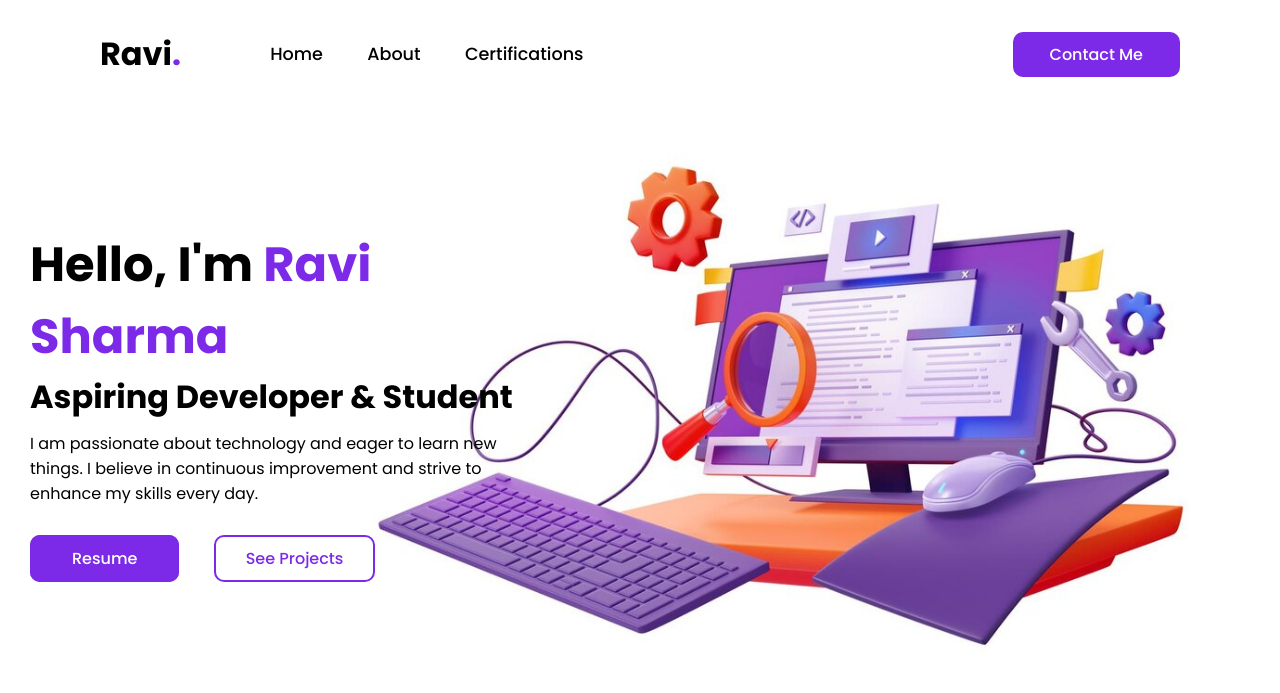
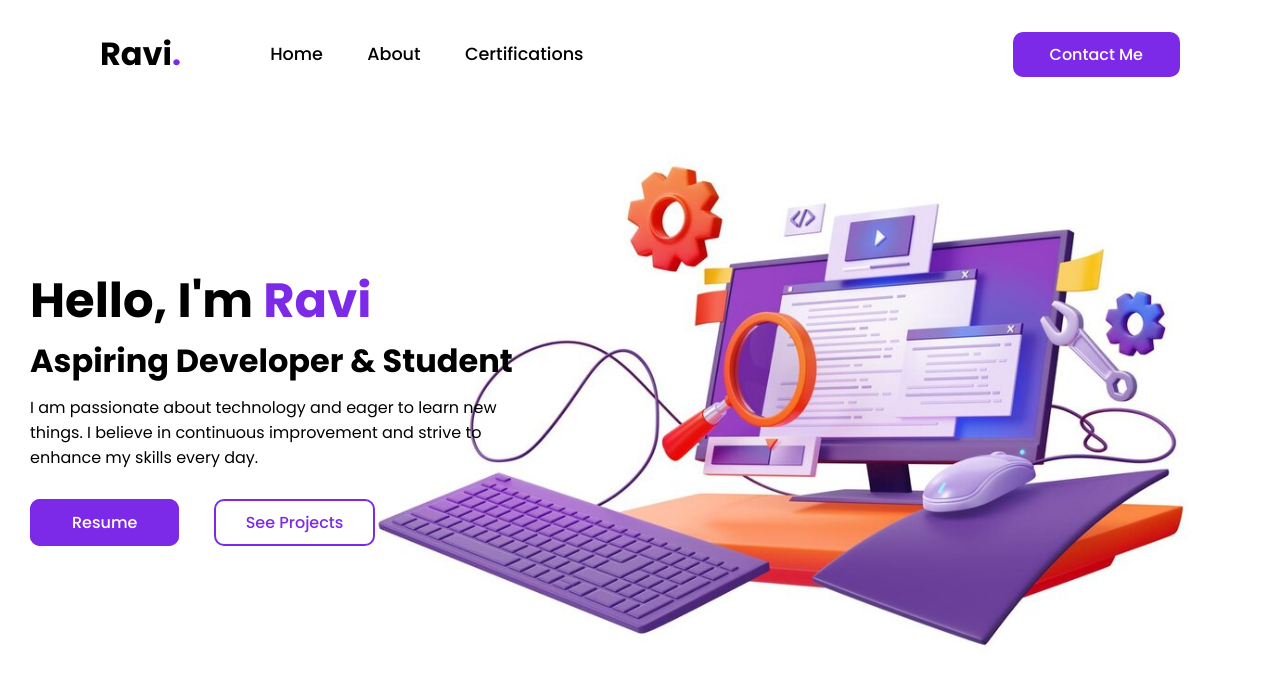
Before and after one commit to GithubRaviSharma/RaviPortfolio, a plain HTML site: page index.html in a window 1280 px wide. Shown: the top 693 px of the page. Drawn offline with Linux system fonts and the light colour scheme.

Commit message:
Update index.html

```diff
--- a/index.html
+++ b/index.html
@@ -25,7 +25,7 @@
 
     <section class="home">
         <div class="content">
-            <h2>Hello, I'm <span>Ravi Sharma</span></h2>
+            <h2>Hello, I'm <span>Ravi</span></h2>
             <h4>Aspiring Developer & Student</h4>
             <p>I am passionate about technology and eager to learn new things. I believe in continuous improvement and strive to enhance my skills every day.</p>
             <div class="btn-group">
```
